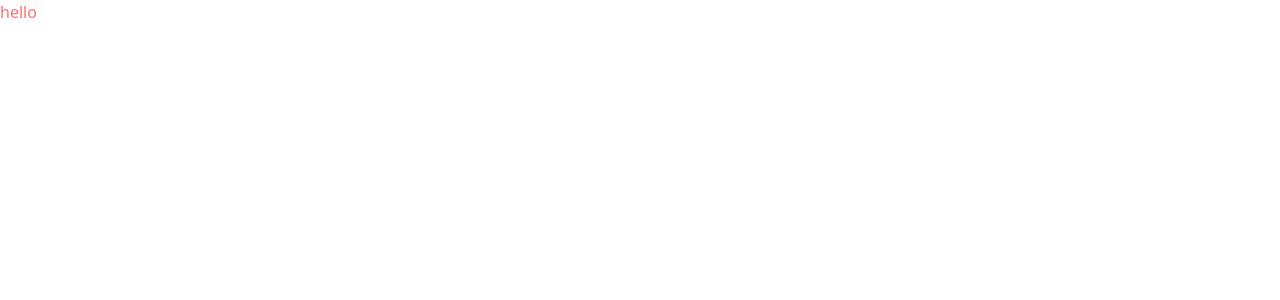
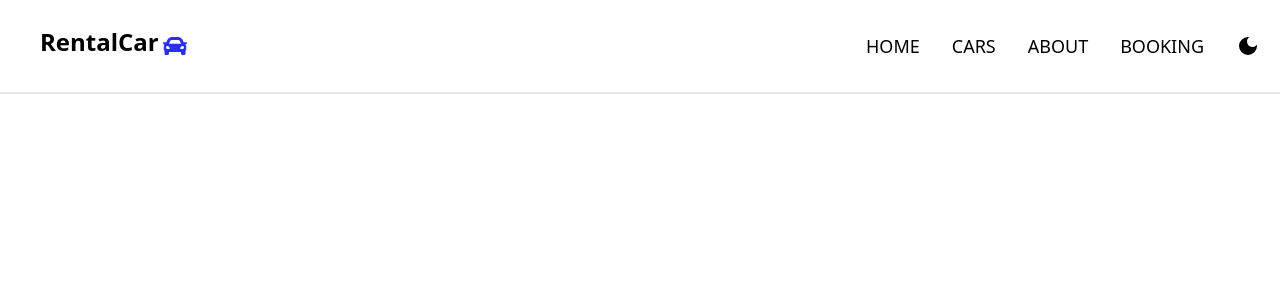
Before and after one commit to manishapariyar/RentalCar, a React (Vite) app: page / in a window 1280 px wide. Shown: the top 300 px of the page. Built offline with nearby package versions, Linux system fonts and the light colour scheme.

Commit message:
navbar is completed

```diff
--- a/package.json
+++ b/package.json
@@ -11,10 +11,13 @@
   },
   "dependencies": {
     "react": "^18.2.0",
-    "react-dom": "^18.2.0"
+    "react-anchor-link-smooth-scroll": "^1.0.12",
+    "react-dom": "^18.2.0",
+    "react-icons": "^5.0.1"
   },
   "devDependencies": {
     "@types/react": "^18.2.66",
+    "@types/react-anchor-link-smooth-scroll": "^1.0.5",
     "@types/react-dom": "^18.2.22",
     "@vitejs/plugin-react": "^4.2.1",
     "autoprefixer": "^10.4.19",
--- a/src/App.jsx
+++ b/src/App.jsx
@@ -1,9 +1,27 @@
-import React from 'react'
+import React, { useEffect, useState } from 'react'
+import Navbar from './components/navbar/Navbar'
 
 const App = () => {
+
+   // dark mode start
+   const [theme, setTheme] = useState(
+    localStorage.getItem("theme") ? localStorage.getItem("theme") : "light"
+  );
+  const element = document.documentElement;
+
+  useEffect(() => {
+    if (theme === "dark") {
+      element.classList.add("dark");
+      localStorage.setItem("theme", "dark");
+    } else {
+      element.classList.remove("dark");
+      localStorage.setItem("theme", "light");
+    }
+  }, [theme]);
+  // dark mode end
   return (
-    <div className='text-red-400'>
-      hello
+    <div className="bg-white dark:bg-black dark:text-white text-black overflow-x-hidden" >
+      <Navbar theme={theme} setTheme={setTheme}/>
     </div>
   )
 }
--- /dev/null
+++ b/src/components/navbar/Navbar.jsx
@@ -0,0 +1,100 @@
+import React, { useState } from 'react'
+import { FaCar } from "react-icons/fa";
+import { MdOutlineLightMode } from "react-icons/md";
+import { MdDarkMode } from "react-icons/md";
+import { MdOutlineMenu } from "react-icons/md";
+import { IoMdClose } from "react-icons/io";
+import ResponsiveMenu from './ResponsiveMenu';
+
+
+export const Navlinks = [
+  {
+    id: 1,
+    name: "HOME",
+    link: "/#",
+  },
+  {
+    id: 2,
+    name: "CARS",
+    link: "/#cars",
+  },
+  {
+    id: 1,
+    name: "ABOUT",
+    link: "/#about",
+  },
+  {
+    id: 1,
+    name: "BOOKING",
+    link: "/#booking",
+  },
+];
+const Navbar = ({theme,setTheme}) => {
+
+  const [showMenu, setShowMenu] = useState(false);
+
+
+  return (
+    <div className="relative z-10 shadow-md w-full dark:bg-black dark:text-white duration-300 border-gray-40 border-b-2
+    ">
+     <div className="flex py-4 justify-between items-center md:mx-5">
+      <div className="font-bold text-2xl cursor-pointer flex gap-1 mx-5">
+        RentalCar
+        <span className='my-2  text-primary text-2xl'>
+        <FaCar />
+        </span>
+      </div>
+      <nav className="hidden md:block ">
+        <ul className="flex items-center gap-8">
+        {Navlinks.map(({ index, name, link }) => (
+                <li key={index} className="py-4">
+                  <a
+                    href={link}
+                    className=" text-lg font-medium  hover:text-primary py-2 hover:border-b-2 hover:border-primary transition-colors duration-500  "
+                  >
+                    {name}
+                  </a>
+                </li>
+              ))}
+              {theme === 'dark'?(
+               <MdOutlineLightMode
+               onClick={()=>setTheme('light')}
+                className='text-2xl'/>
+              ):(
+                <MdDarkMode  onClick={()=>setTheme('dark')}
+                className='text-2xl' />
+              )}
+        </ul>
+      </nav>
+            {  /*Mobile View*/}
+      <div className="flex items-center gap-4 md:hidden mx-4">
+          {theme === 'dark'?(
+               <MdOutlineLightMode
+               onClick={()=>setTheme('light')}
+                className='text-2xl
+                text-yellow-500'/>
+              ):(
+                <MdDarkMode  onClick={()=>setTheme('dark')}
+                className='text-2xl' />
+              )}
+
+              {showMenu ? (
+                 <IoMdClose
+                 onClick={()=>setShowMenu(!showMenu)}
+                 className=" cursor-pointer transition-all text-green-400"
+                 size={30} />
+
+
+              ):(
+                <MdOutlineMenu onClick={()=>setShowMenu(!showMenu)}
+                 className="cursor-pointer transition-all text-primary"
+                 size={30} />
+              )}
+      </div>
+     </div>
+     <ResponsiveMenu showMenu={showMenu}/>
+    </div>
+  )
+}
+
+export default Navbar
--- /dev/null
+++ b/src/components/navbar/ResponsiveMenu.jsx
@@ -0,0 +1,42 @@
+import React from 'react'
+import { FaUserCircle } from "react-icons/fa";
+
+import { Navlinks } from './Navbar'
+const ResponsiveMenu = ({showMenu}) => {
+
+  return (
+    <div  className={`${
+      showMenu ? "left-0" : "-left-[100%]"
+    } fixed bottom-0 top-0 z-20 flex h-screen w-[75%] flex-col justify-between bg-white dark:bg-gray-900 dark:text-white px-8 pb-6 pt-16 text-black transition-all duration-200 md:hidden rounded-r-l shadow-md border-2 border-gray-300`}
+  >
+      <div className="card">
+
+        <div className="flex items-center justify-start gap-3">
+          <FaUserCircle size={50} />
+          <div>
+            <h1>Hello User</h1>
+            <h1 className="text-sm text-slate-500">Premium user</h1>
+          </div>
+      </div>
+      <nav className="mt-12">
+          <ul className="space-y-4 text-xl ">
+            {Navlinks.map((data,index) => (
+              <li key={index}>
+                <a  href={data.link} className="mb-5 inline-block hover:text-primary">
+                  {data.name}
+                </a>
+              </li>
+            ))}
+          </ul>
+        </nav>
+    </div>
+    <div className="footer">
+        <h1>
+          Made with ❤ by <a href="/">Manisha</a>{" "}
+        </h1>
+      </div>
+    </div>
+  )
+}
+
+export default ResponsiveMenu
--- /dev/null
+++ b/src/shared/type.js
@@ -0,0 +1,6 @@
+ export const SelectedPage = {
+  Home: "home",
+  Cars: "cars",
+  About: "about",
+  Booking: "booking"
+};
```
Also changed, not shown: 1 other file (tests, documents, lock files or other folders).
